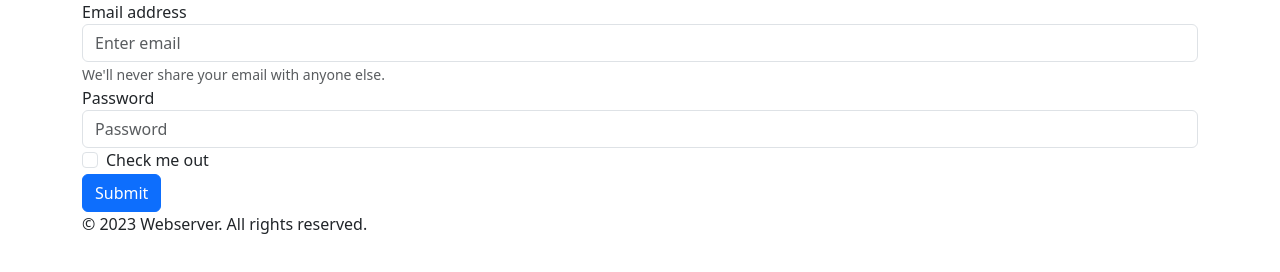
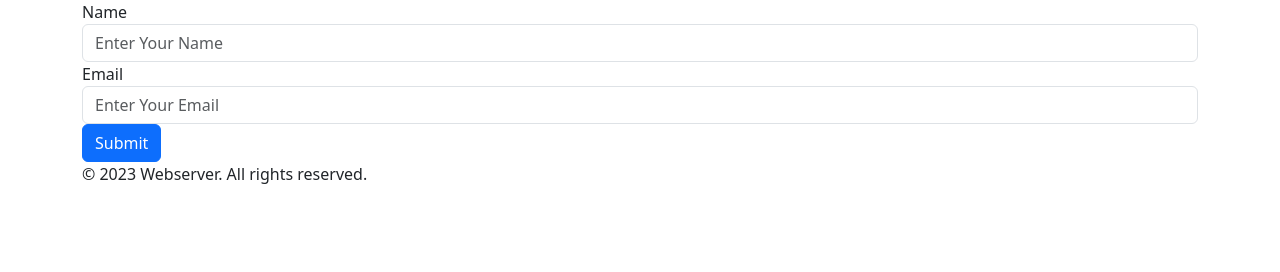
Before and after one commit to mohamed-ait/GolangProjects, a plain HTML site: page WebServer/static/form.html in a window 1280 px wide. Drawn offline with nearby package versions, Linux system fonts and the light colour scheme.

Commit message:
Updated WebServer/static/form.html

```diff
--- a/WebServer/static/form.html
+++ b/WebServer/static/form.html
@@ -11,19 +11,14 @@
     <!-- Hero Section -->
     <section class="hero-section">
         <div class="container">
-            <form>
+            <form method="POST" action="/form">
                 <div class="form-group">
-                  <label for="exampleInputEmail1">Email address</label>
-                  <input type="email" class="form-control" id="exampleInputEmail1" aria-describedby="emailHelp" placeholder="Enter email">
-                  <small id="emailHelp" class="form-text text-muted">We'll never share your email with anyone else.</small>
+                  <label for="name">Name</label>
+                  <input type="name" class="form-control" id="name"  placeholder="Enter Your Name">
                 </div>
                 <div class="form-group">
-                  <label for="exampleInputPassword1">Password</label>
-                  <input type="password" class="form-control" id="exampleInputPassword1" placeholder="Password">
-                </div>
-                <div class="form-check">
-                  <input type="checkbox" class="form-check-input" id="exampleCheck1">
-                  <label class="form-check-label" for="exampleCheck1">Check me out</label>
+                  <label for="exampleInputPassword1">Email</label>
+                  <input type="email" class="form-control" id="exampleInputPassword1" placeholder="Enter Your Email">
                 </div>
                 <button type="submit" class="btn btn-primary">Submit</button>
               </form>
```
